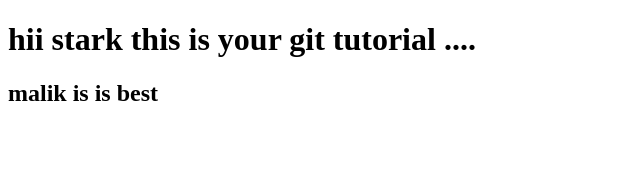
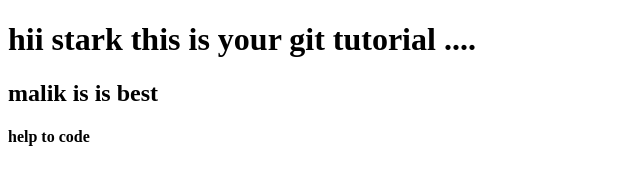
Before and after one commit to Saqlain-Malik313/Git, a plain HTML site: page malik.html in a window 1280 px wide. Shown: the whole page, without its empty margins (0-640 px from the left). Drawn offline with Linux system fonts and the light colour scheme.

Commit message:
saqlain malik

```diff
--- a/malik.html
+++ b/malik.html
@@ -8,5 +8,6 @@
 <body>
     <h1> hii stark this is your git tutorial ....</h1>
     <h2>malik is is best </h2>
+    <h4>help to code </h4>
 </body>
 </html>
```
